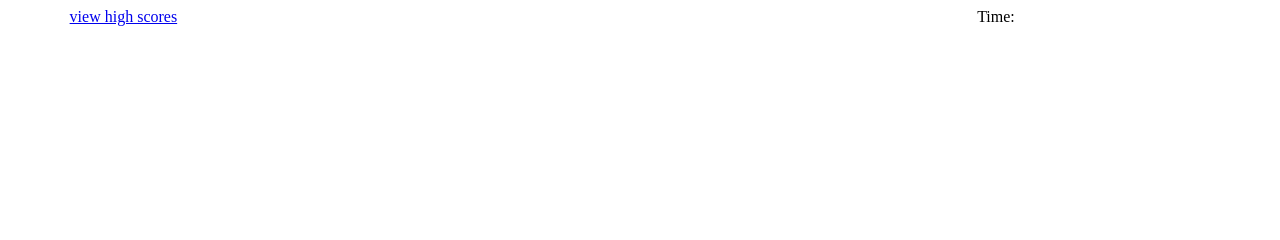
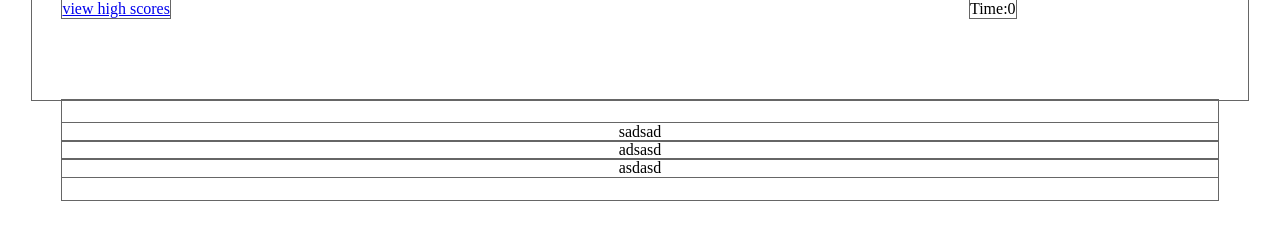
Before and after one commit to uobie80/javascript-code-quiz, a plain HTML site: page index.html in a window 1280 px wide. Drawn offline with Linux system fonts and the light colour scheme.

Commit message:
Updated index.html and style.css in implement layout of page as rows and cols.

```diff
--- a/index.html
+++ b/index.html
@@ -10,9 +10,16 @@
             <header class="row">
                 <div class="wrapper">
                     <div class="col scores"><a href="#">view high scores</a></div>
-                    <div class="col">Time:<span class="timer"></span></div>
+                    <div class="col">Time:<span class="timer">0</span></div>
                 </div>
             </header>
+            <main class="wrapper">
+                <div class="row main-content">
+                    <div class="col">sadsad</div>
+                    <div class="col">adsasd</div>
+                    <div class="col">asdasd</div>
+                </div>
+            </main>
         </div>
     </body>
 </html>
--- a/style.css
+++ b/style.css
@@ -1,5 +1,9 @@
 :root {
     --main-font-family: 'Segoe UI', Tahoma, Geneva, Verdana, sans-serif;
+}
+
+body {
+    margin: 0;
 }
 
 .wrapper {
@@ -10,12 +14,26 @@
 
 
 .col {
-    display: block;
     float: left;
+    outline: 1px solid #666;
 }
 
+
+.row {
+
+    min-height: 100px;
+    outline: 1px solid #666;
+}
 
 
 .scores {
     margin-right: 50em;
 }
+
+
+.main-content {
+    display:flex;
+    flex-direction: column;
+    justify-content: center;
+    text-align: center;
+}
```
